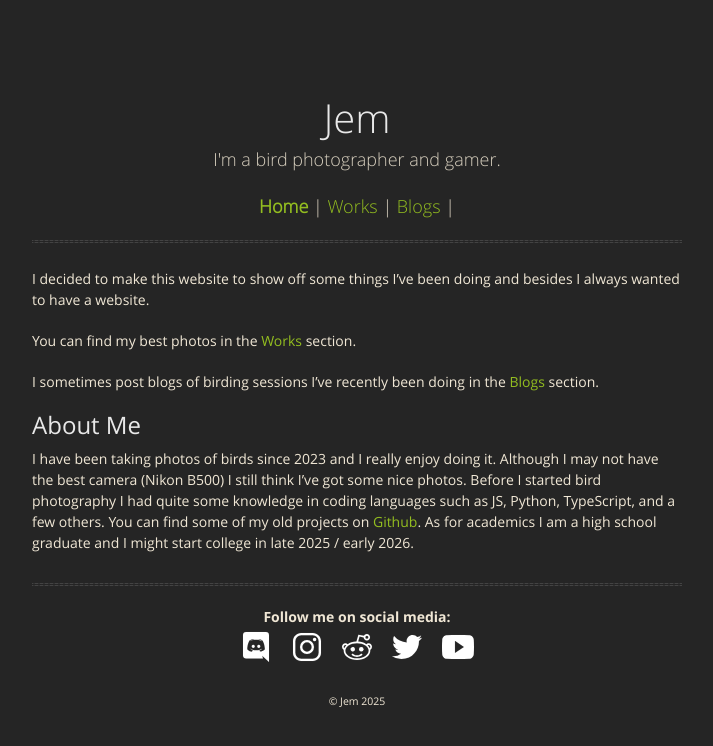
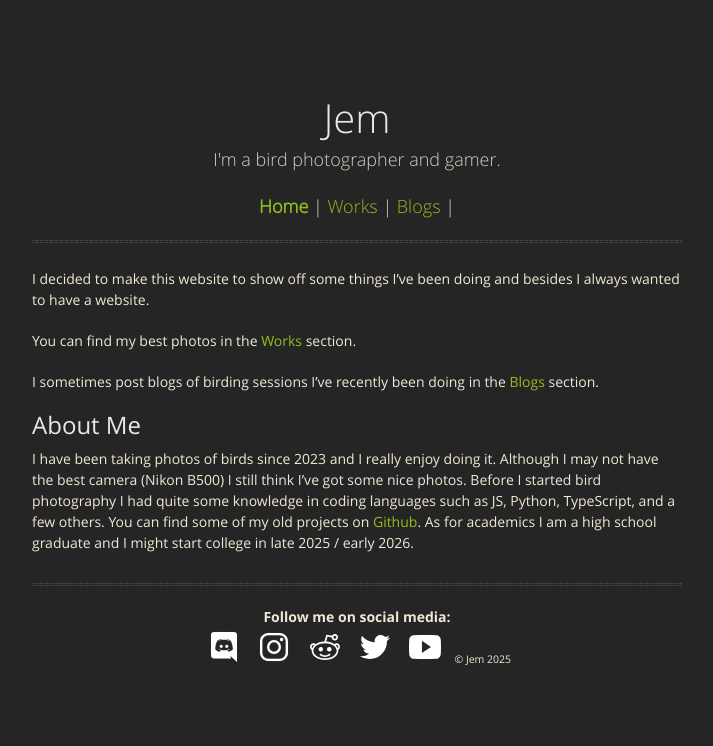
Before and after one commit to Jem20/Personal-Website, a Jekyll site: the page built from index.md, in a window 1280 px wide. Shown: the top 746 px of the page, without its empty margins (283-996 px from the left). Built offline with Jekyll 4.4.1, drawn with Linux system fonts in a browser that asks for light colours.

Commit message:
Fix Icons

```diff
--- a/_layouts/blogs.html
+++ b/_layouts/blogs.html
@@ -115,9 +115,7 @@
             <a class="social-icon5" href="https://youtube.com/@Jem7" target="_blank">
               <ion-icon name="logo-youtube"></ion-icon>
             </a>
-            <p style="line-height:10px;">
             <small>© Jem 2025</small>
-            </p>
           <br>
   </div>
 </footer>
--- a/_layouts/home.html
+++ b/_layouts/home.html
@@ -128,9 +128,7 @@
             <a class="social-icon5" href="https://youtube.com/@Jem7" target="_blank">
               <ion-icon name="logo-youtube"></ion-icon>
             </a>
-            <p style="line-height:10px;">
             <small>© Jem 2025</small>
-            </p>
           <br>
   </div>
 </footer>
--- a/_layouts/works.html
+++ b/_layouts/works.html
@@ -115,9 +115,7 @@
             <a class="social-icon5" href="https://youtube.com/@Jem7" target="_blank">
               <ion-icon name="logo-youtube"></ion-icon>
             </a>
-              <p style="line-height:10px;">
               <small>© Jem 2025</small>
-              </p>
             <br>
     </div>
   </footer>
```
